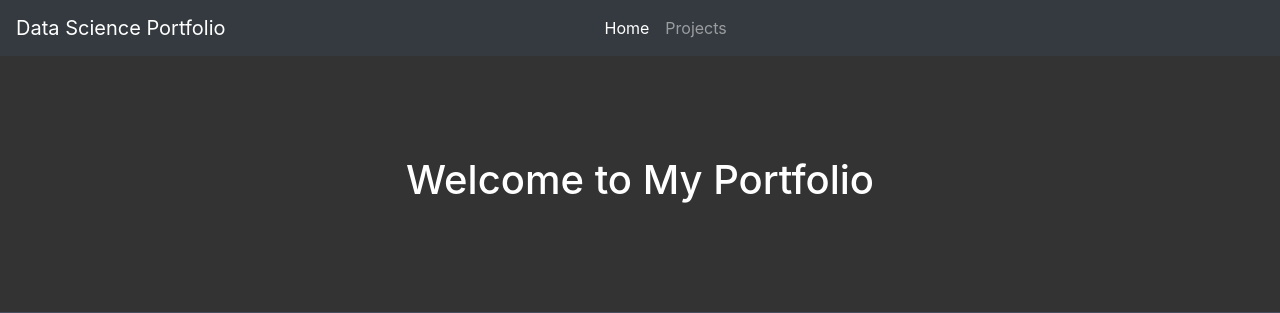
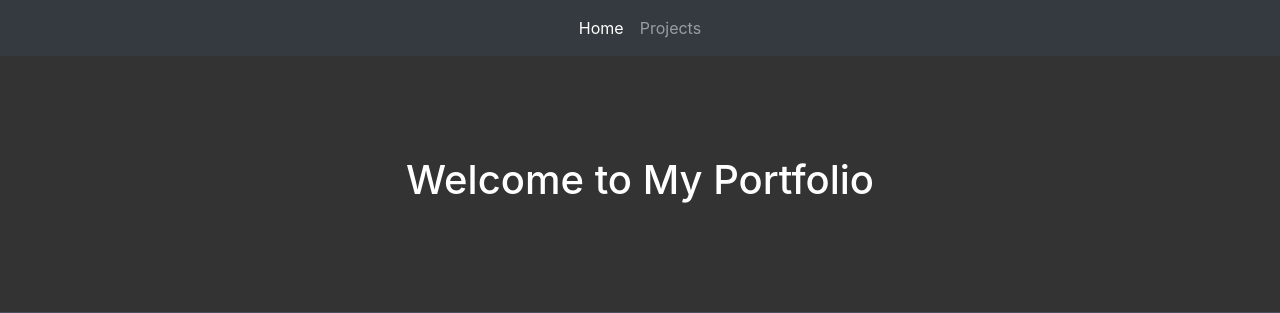
Before and after one commit to christopherbrunswick/portfolio, a Flask app: page / in a window 1280 px wide. Shown: the top 313 px of the page. Run offline with Flask 2, Linux system fonts and the light colour scheme; some libraries are stand-ins or nearby versions.

Commit message:
updated flask portfolio

```diff
--- a/static/css/styles.css
+++ b/static/css/styles.css
@@ -1,4 +1,9 @@
 /* Apply some styles to the header section */
+body {
+  overflow-x: hidden;
+}
+
+
 .hero {
     background-color: #333;
     color: white;
@@ -6,9 +11,9 @@
     text-align: center;
 }
 
-.nav-link {
+/*.nav-link {
   transform: translateX(355px);
-}
+}*/
 
 .logo-center {
   display: block;
@@ -107,12 +112,69 @@
     background-color: #555;
   }
 
+  /* Media query for max-width: 650px */
+  @media (max-width: 650px) {
+    /* Style for replacing buttons with Font Awesome icons */
+    .change-to-icon {
+        display: inline-block;
+        padding: 0;
+        margin-right: 10px; /* Add spacing between icons */
+        font-size: 24px; /* Adjust the icon size as needed */
+    }
+    .change-to-icon:hover {
+        color: #eeeff0; /* Change color on hover if needed */
+    }
+    .btn-text {
+        display: none; /* Hide the button text */
+    }
+}
+
+@media (min-width: 650px) {
+  i {
+    display: none !important;
+  }
+}
+
 @media screen and (max-width: 650px) {
     .column {
       width: 100%;
       display: block;
     }
+
+    /*ul.nav {
+      text-align: center;
+      margin: 0 auto;
+      display: block;
+      width: 100%;
+      padding: 0;
+    }
+
+    li.nav-item {
+      display: flex;
+      flex-direction: column;
+      justify-content: center;
+      align-items: center;
+    }*/
+
   }
+
+  @media (max-width: 650px){
+
+    .nav-item {
+      justify-content: center;
+    }
+    .nav-link {
+      justify-content: center;
+    }
+  }
+
+  ul {
+      text-align: center;
+      margin: 0 auto;
+      display: block;
+      /*width: 100%;*/
+      padding: 0;
+    }
 
 /*@media (max-width: 9999px) {
   .navbar-toggler {
--- a/templates/base.html
+++ b/templates/base.html
@@ -9,6 +9,7 @@
         <link rel="stylesheet" href="{{ url_for('static', filename='css/styles.css') }}">
         <!--<link rel="stylesheet" href="{{ url_for('static', filename='js/custom.js') }}">-->
         <link rel="stylesheet" href="https://stackpath.bootstrapcdn.com/bootstrap/4.5.2/css/bootstrap.min.css">
+        <link rel="stylesheet" href="https://cdnjs.cloudflare.com/ajax/libs/font-awesome/6.0.0-beta3/css/all.min.css">
         <!-- SCRIPTS -->
         <script type="text/javascript" src="{{ url_for('static', filename='js/custom.js') }}"></script>
         <script src="https://code.jquery.com/jquery-3.5.1.slim.min.js"></script>
@@ -21,13 +22,13 @@
     <!-- BODY -->
     <body>
             <!-- Bootstrap Navbar -->
-        <nav class="navbar navbar-inverse sticky-top navbar-expand-lg navbar-dark bg-dark">
+        <nav class="navbar navbar-inverse sticky-top navbar-expand-lg navbar-dark bg-dark justify-content-center">
             <button class="navbar-toggler" type="button" data-toggle="collapse" data-target="#navbarNav" aria-controls="navbarNav" aria-expanded="false" aria-label="Toggle navigation">
                 <span class="navbar-toggler-icon"></span>
             </button>
-            <a class="navbar-brand" href="#">Data Science Portfolio</a>
-            <div class="collapse navbar-collapse" id="navbarNav">
-                <ul class="nav navbar-nav">
+            <!--<a class="navbar-brand" href="#">Data Science Portfolio</a>-->
+            <div class="collapse navbar-collapse mx-auto" id="navbarNav">
+                <ul class="nav navbar-nav ">
                     <li class="nav-item active">
                         <a class="nav-link" href="{{ url_for('index') }}">Home <span class="sr-only">(current)</span></a>
                     </li>
@@ -37,6 +38,7 @@
                 </ul>
             </div>
         </nav>
+
 
         {% block content%}{% endblock %}
 
--- a/templates/index.html
+++ b/templates/index.html
@@ -29,11 +29,13 @@
                             </p>
                             <!--<p><a href="cbruns34@gmail.com"></a></p>-->
                             <p class="text-center">
-                                <div class="btn-group" role="group">
-                                    <p><button type="button" class="btn btn-secondary mx-auto" onclick="document.location='https://github.com/christopherbrunswick'">Github</button></p>
-                                    <p><button type="button" class="btn btn-secondary mx-auto" onclick="document.location='https://www.linkedin.com/in/christopher-brunswick-231001116/'">LinkedIn</button></p>
-                                    <p><button type ="button" class="btn btn-secondary mx-auto" onclick="document.location='https://www.instagram.com/themlexpert_/'">Instagram</button></p>
-                                    <p><button type="button" class="btn btn-secondary mx-auto" onclick="document.location='mailto:cbruns34@gmail.com'">Email</button></p>
+                                <div class="container">
+                                    <div class="btn-group" role="group">
+                                        <p><button type="button" class="btn change-to-icon btn-secondary mx-auto" onclick="document.location='https://github.com/christopherbrunswick'"><i class="fa-brands fa-github"></i><span class="btn-text">Github</span></button></p>
+                                        <p><button type="button" class="btn change-to-icon btn-secondary mx-auto" onclick="document.location='https://www.linkedin.com/in/christopher-brunswick-231001116/'"><i class="fa-brands fa-linkedin"></i><span class="btn-text">LinkedIn</span></button></p>
+                                        <p><button type ="button" class="btn change-to-icon btn-secondary mx-auto" onclick="document.location='https://www.instagram.com/themlexpert_/'"><i class="fa-brands fa-instagram"></i><span class="btn-text">Instagram</span></button></p>
+                                        <p><button type="button" class="btn change-to-icon btn-secondary mx-auto" onclick="document.location='mailto:cbruns34@gmail.com'"><i class="fa-regular fa-envelope"></i><span class="btn-text">Email</span></button></p>
+                                    </div>
                                 </div>
                             </p>
                         </div>
```
